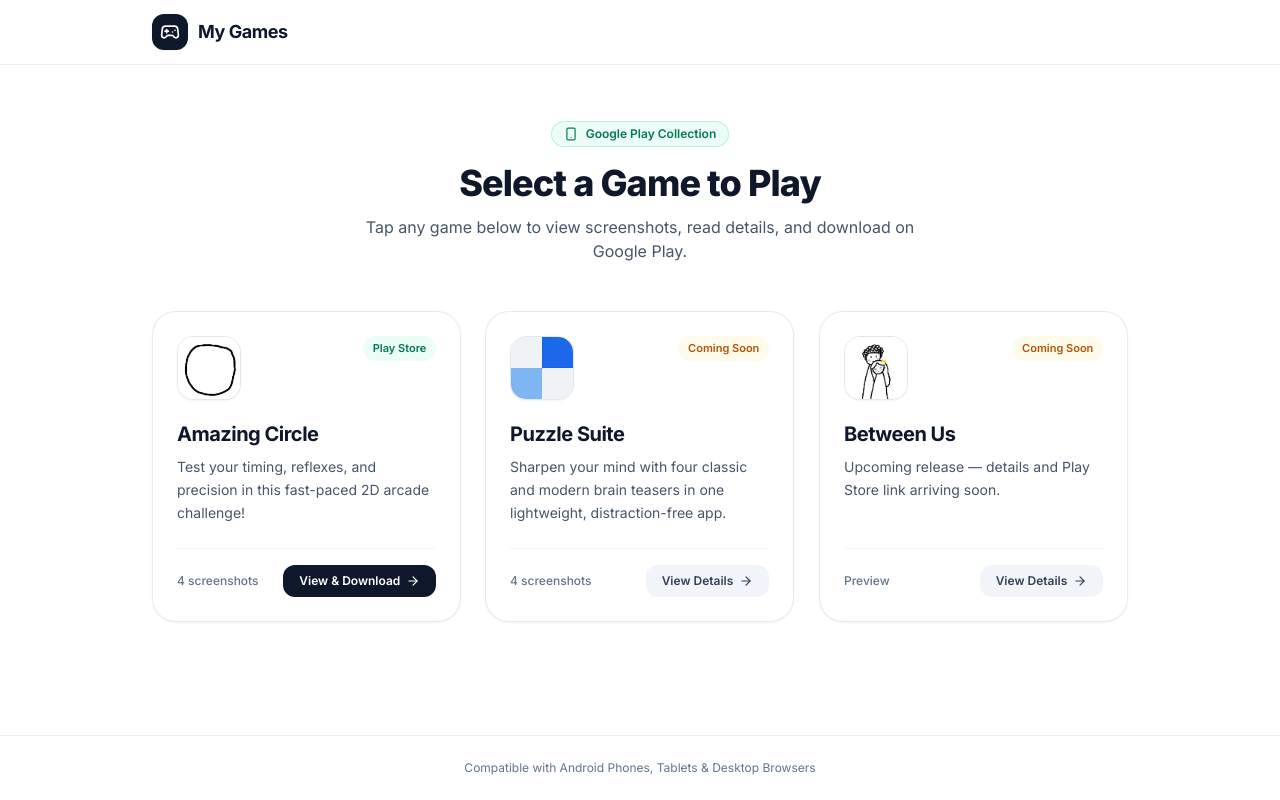
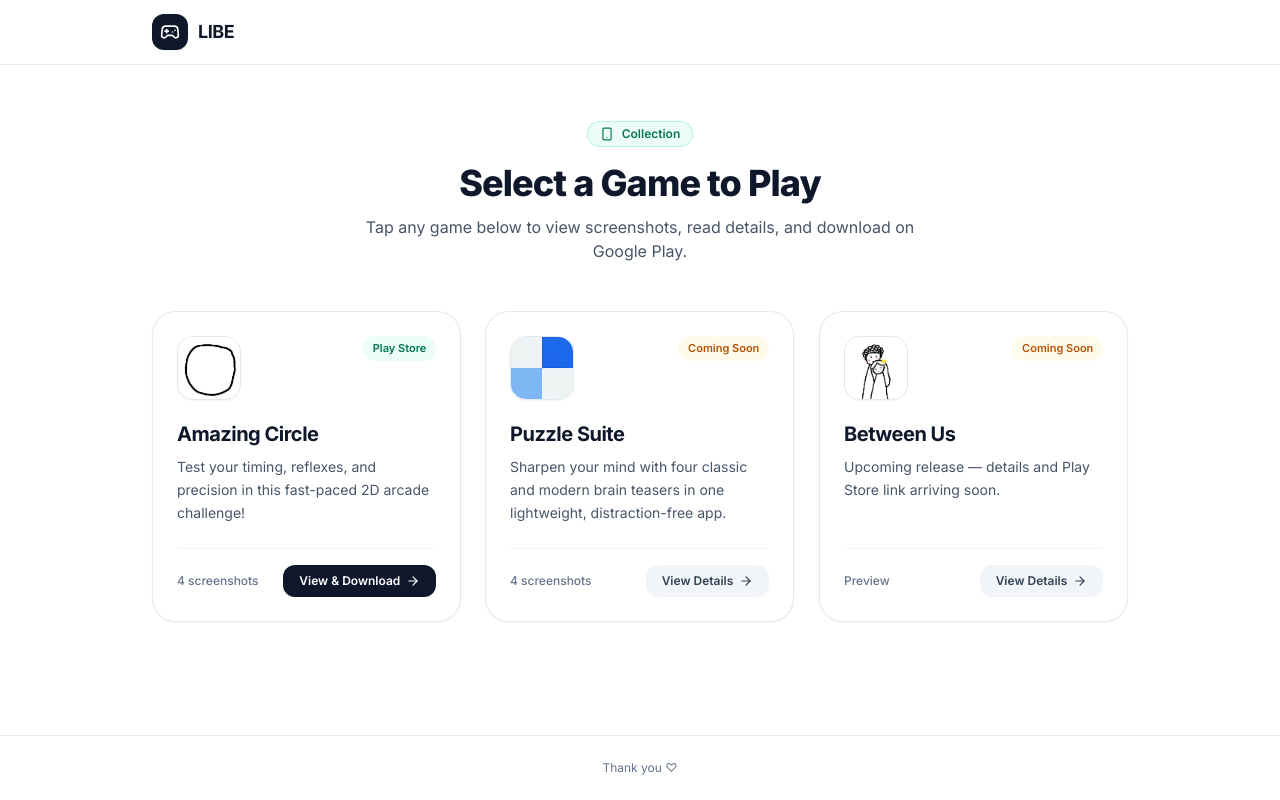
Before and after one commit to gawadem138-jpg/My-games, a plain HTML site: page index.html in a window 1280 px wide. Drawn offline with nearby package versions, Linux system fonts and the light colour scheme.

Commit message:
Update index.html

```diff
--- a/index.html
+++ b/index.html
@@ -78,7 +78,7 @@
         <div class="w-9 h-9 rounded-xl bg-slate-900 text-white flex items-center justify-center shadow-sm">
           <i data-lucide="gamepad-2" class="w-5 h-5"></i>
         </div>
-        <span class="font-bold text-base sm:text-lg tracking-tight">My Games</span>
+        <span class="font-bold text-base sm:text-lg tracking-tight">LIBE</span>
       </div>
     </div>
   </header>
@@ -90,7 +90,7 @@
     <div class="text-center max-w-xl mx-auto mb-10 sm:mb-12 animate-card">
       <div class="inline-flex items-center gap-2 px-3 py-1 rounded-full bg-emerald-50 border border-emerald-200/80 text-xs font-semibold text-emerald-700 mb-4">
         <i data-lucide="smartphone" class="w-3.5 h-3.5"></i>
-        <span>Google Play Collection</span>
+        <span>Collection</span>
       </div>
       <h1 class="text-3xl sm:text-4xl font-extrabold tracking-tight text-slate-900">
         Select a Game to Play
@@ -110,7 +110,7 @@
   <!-- Minimal Footer -->
   <footer class="border-t border-slate-200/80 py-6 text-center text-xs text-slate-500 bg-white">
     <div class="max-w-5xl mx-auto px-4 sm:px-6">
-      Compatible with Android Phones, Tablets &amp; Desktop Browsers
+      Thank you ♡
     </div>
   </footer>
 
```
